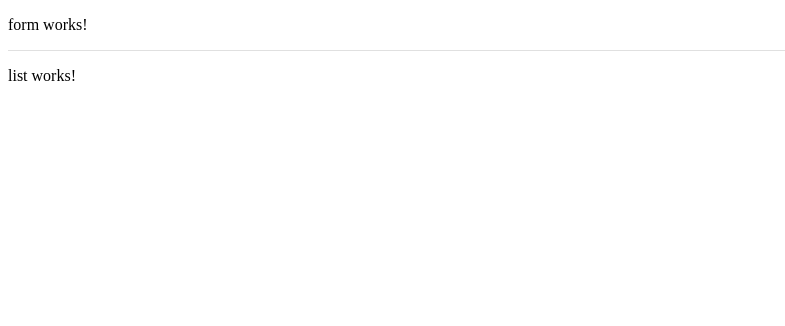
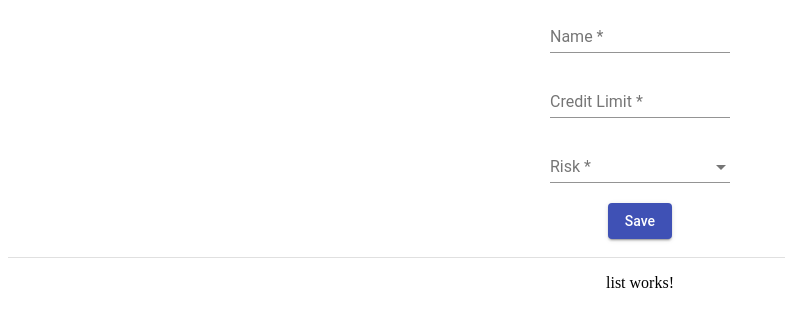
Before and after one commit to christianbs/costumer-registration-front, an Angular app: page / in a window 1280 px wide. Shown: the top 326 px of the page, without its empty margins (0-785 px from the left). Built offline with nearby package versions, Linux system fonts and the light colour scheme.

Commit message:
construindo formulario

```diff
--- a/src/app/modules/customer/components/form/form.component.html
+++ b/src/app/modules/customer/components/form/form.component.html
@@ -1,3 +1,22 @@
-<p>
-  form works!
-</p>
+<form (submit)="onSubmit()">
+  <mat-form-field class="example-full-width">
+    <input matInput placeholder="Name" [(ngModel)]="customer.name" name="name" id="name" required minlength="1">
+  </mat-form-field>
+  <br>
+  <mat-form-field class="example-full-width">
+    <input matInput placeholder="Credit Limit" [(ngModel)]="customer.creditLimit" name="creditLimit" id="creditLimit"
+      required>
+  </mat-form-field>
+  <br>
+  <mat-form-field>
+    <mat-select placeholder="Risk" [(ngModel)]="customer.risk" name="risk" id="risk" required>
+      <mat-option *ngFor="let risk of Risk.values()" [value]="risk">
+        {{risk}}
+      </mat-option>
+    </mat-select>
+  </mat-form-field>
+  <br>
+  <button mat-raised-button color="primary" type="submit">Save</button>
+  <br>
+  <br>
+</form>
--- a/src/app/modules/customer/components/form/form.component.ts
+++ b/src/app/modules/customer/components/form/form.component.ts
@@ -1,4 +1,7 @@
 import { Component, OnInit } from '@angular/core';
+import { Customer } from 'src/app/shared/models/customer';
+import { Risk } from 'src/app/shared/enums/risk.enum';
+import { CustomerService } from 'src/app/shared/services/customer.service';
 
 @Component({
   selector: 'app-form',
@@ -7,9 +10,19 @@ import { Component, OnInit } from '@angular/core';
 })
 export class FormComponent implements OnInit {
 
-  constructor() { }
+  private Risk = Risk;
+  private customer: Customer;
+
+  constructor(
+    private customerService: CustomerService
+  ) { }
 
   ngOnInit() {
+    this.customer = new Customer('', null, null);
+  }
+
+  onSubmit() {
+    this.customerService.save(this.customer);
   }
 
 }
--- a/src/app/shared/enums/risk.enum.ts
+++ b/src/app/shared/enums/risk.enum.ts
@@ -1,3 +1,11 @@
 export enum Risk {
     A = 'A', B = 'B', C = 'C'
 }
+
+export namespace Risk {
+    export function values() {
+        return Object.keys(Risk).filter(
+            (type) => isNaN(<any>type) && type !== 'values'
+        );
+    }
+}
--- a/src/app/shared/models/customer.ts
+++ b/src/app/shared/models/customer.ts
@@ -2,8 +2,8 @@ import { Risk } from '../enums/risk.enum';
 
 export class Customer {
     constructor(
-        private name: string,
-        private creditLimit: number,
-        private risk: Risk
+        public name: string,
+        public creditLimit: number,
+        public risk: Risk
     ) { }
 }
--- /dev/null
+++ b/src/app/shared/services/customer.service.ts
@@ -0,0 +1,14 @@
+import { Injectable } from '@angular/core';
+import { Customer } from '../models/customer';
+
+@Injectable({
+  providedIn: 'root'
+})
+export class CustomerService {
+
+  constructor() { }
+
+  save(customer: Customer) {
+    alert(JSON.stringify(customer));
+  }
+}
--- a/src/styles.css
+++ b/src/styles.css
@@ -1,2 +1,6 @@
 /* You can add global styles to this file, and also import other style files */
 @import "~@angular/material/prebuilt-themes/indigo-pink.css";
+
+body {
+    text-align: center;
+}
```
Also changed, not shown: src/app/modules/customer/customer.module.ts (+9 -1 lines), 1 other file (tests, documents, lock files or other folders).
